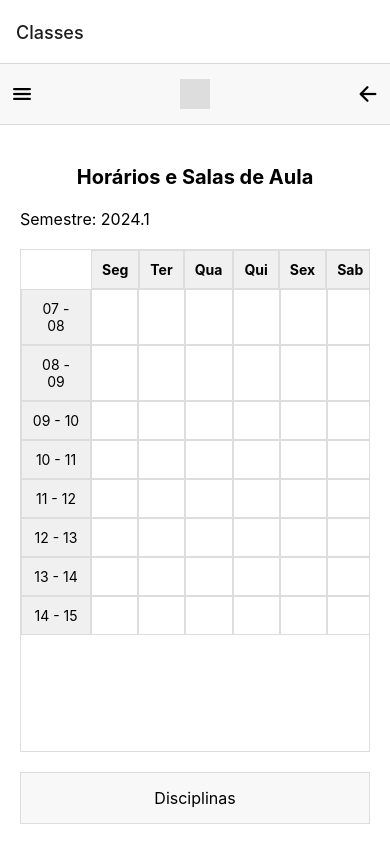
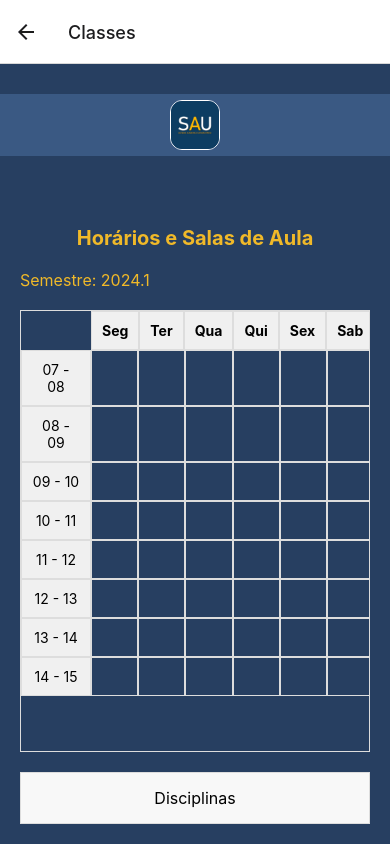
Before and after one commit to MarcosVieira71/SAUFrontEnd, a React Native app in the folder sau-mobile/: screen /Classes in a window 390 px wide. Built offline with nearby package versions, Linux system fonts and the light colour scheme.

Commit message:
make adjusts

```diff
--- a/sau-mobile/App.js
+++ b/sau-mobile/App.js
@@ -10,17 +10,20 @@ import GridHome from './views/GridView';
 import { LoginView } from './views/LoginView';
 import { ClassesView } from './views/ClassesView';
 import { Service } from './Service';
+import LoadingView from './views/LoadingView';
 
 const Stack = createStackNavigator();
+console.disableYellowBox = true; // desativa os warnings no expo
 
 export default class App extends React.Component {
     render () {
         return (
         <NavigationContainer>
-            <Stack.Navigator initialRouteName ="Classes">
+            <Stack.Navigator initialRouteName ="EntryView">
                 <Stack.Screen name="EntryView" component={EntryView} options ={{headerShown: false}}/>
                 <Stack.Screen name="LoginView" component={LoginView} options ={{headerShown: true}}/>
-                <Stack.Screen name="Home" component={GridHome} options ={{headerShown: true}}/>
+                <Stack.Screen name="Loading" component={LoadingView} options ={{headerShown: false}}/>
+                <Stack.Screen name="Home" component={GridHome} options ={{headerShown: false}}/>
                 <Stack.Screen name="Classes" component={ClassesView}/>
                 <Stack.Screen name="Subjects" component={Subjects}/>
             </Stack.Navigator>
--- a/sau-mobile/commons/utils.js
+++ b/sau-mobile/commons/utils.js
@@ -5,6 +5,9 @@ const HeaderImage = () => (
     <Image source={ require('../assets/adaptive-iconsau.png')}
         style = {{ width: 50,
         height: 50,
+        borderRadius: 12,
+        borderWidth: 1,
+        borderColor: 'white'
         }}
     />
 )
--- a/sau-mobile/package.json
+++ b/sau-mobile/package.json
@@ -13,13 +13,15 @@
     "@react-navigation/native": "^6.1.17",
     "@react-navigation/stack": "^6.3.29",
     "expo": "~51.0.14",
+    "expo-router": "^3.5.16",
     "expo-status-bar": "~1.12.1",
     "react": "18.2.0",
     "react-dom": "18.2.0",
     "react-native": "0.74.2",
     "react-native-safe-area-context": "^4.10.1",
     "react-native-screens": "^3.31.1",
-    "react-native-web": "~0.19.10"
+    "react-native-web": "~0.19.10",
+    "sleep-promise": "^9.1.0"
   },
   "devDependencies": {
     "@babel/core": "^7.20.0"
--- a/sau-mobile/views/ClassesView.js
+++ b/sau-mobile/views/ClassesView.js
@@ -1,6 +1,7 @@
 import React from 'react';
 import { View, Text, StyleSheet, ScrollView, TouchableOpacity } from 'react-native';
 import { Ionicons } from '@expo/vector-icons';
+import { HeaderView } from './HeaderView';
 
 export default function ClassesView() {
   const hours = ['07 - 08', '08 - 09', '09 - 10', '10 - 11', '11 - 12', '12 - 13', '13 - 14', '14 - 15'];
@@ -18,13 +19,7 @@ export default function ClassesView() {
 
   return (
     <View style={styles.container}>
-      <View style={styles.header}>
-        <Ionicons name="menu" size={24} color="black" />
-        <View style={styles.headerCenter}>
-          <View style={styles.headerImagePlaceholder} />
-        </View>
-        <Ionicons name="arrow-back" size={24} color="black" />
-      </View>
+      <HeaderView></HeaderView>
       <View style={styles.content}>
         <Text style={styles.title}>Horários e Salas de Aula</Text>
         <Text style={styles.semester}>Semestre: 2024.1</Text>
@@ -57,26 +52,7 @@ export default function ClassesView() {
 const styles = StyleSheet.create({
   container: {
     flex: 1,
-    backgroundColor: '#fff',
-  },
-  header: {
-    flexDirection: 'row',
-    justifyContent: 'space-between',
-    alignItems: 'center',
-    paddingHorizontal: 10,
-    paddingVertical: 15,
-    backgroundColor: '#f8f8f8',
-    borderBottomWidth: 1,
-    borderBottomColor: '#ddd',
-  },
-  headerCenter: {
-    flex: 1,
-    alignItems: 'center',
-  },
-  headerImagePlaceholder: {
-    width: 30,
-    height: 30,
-    backgroundColor: '#ddd',
+    backgroundColor: '#273f61'
   },
   content: {
     flex: 1,
@@ -87,10 +63,12 @@ const styles = StyleSheet.create({
     fontWeight: 'bold',
     textAlign: 'center',
     marginVertical: 20,
+    color: '#F0B929'
   },
   semester: {
     fontSize: 16,
     marginBottom: 20,
+    color: '#F0B929'
   },
   scheduleTable: {
     borderWidth: 1,
--- a/sau-mobile/views/GridView.js
+++ b/sau-mobile/views/GridView.js
@@ -1,6 +1,10 @@
 import React from 'react';
-import { StyleSheet, Text, View, FlatList, Dimensions, TouchableOpacity, Image } from 'react-native';
+import { StyleSheet, Text, View, FlatList, Dimensions, TouchableOpacity, Image, Alert } from 'react-native';
 import { useNavigation, useRoute } from '@react-navigation/native';
+import { HeaderView } from './HeaderView';
+import { createBottomTabNavigator } from '@react-navigation/bottom-tabs';
+import TabBarView from './TabbarView';
+import { NavigationContainer } from '@react-navigation/native';
 
 const ClockImage = () => (
   <Image source={require('../assets/clock.png')} style={styles.image} />
@@ -14,6 +18,10 @@ const GraduationImage = () => (
   <Image source={require('../assets/graduation.png')} style={styles.image} />
 );
 
+const LogoutImage = () => (
+  <Image source={require('../assets/logout.png')} style={styles.image} />
+);
+
 const EmptyImage = () => (
   <Image source={require('../assets/empty.png')} style={styles.image} />
 );
@@ -21,6 +29,8 @@ const EmptyImage = () => (
 const data = [
   { key: 'Horarios e Sala de Aula' },
   { key: 'Disciplinas em curso' },
+  { key: 'Controle de faltas'},
+  { key: 'Logout'}
 ];
 
 const formatData = (data, numColumns) => {
@@ -38,9 +48,12 @@ const formatData = (data, numColumns) => {
 const numColumns = 2;
 const GridHome = () => {
   const navigation = useNavigation();
+  const route = useRoute();
 
-  const route = useRoute();
-  const loginData = route.params.data
+  const createTwoButtonAlert = (title, msg) =>
+    Alert.alert(title, msg, [
+      {text: 'OK', onPress: () => console.log('OK Pressed')},
+    ]);
 
   const renderItem = ({ item, index }) => {
     if (item.empty === true) {
@@ -51,12 +64,17 @@ const GridHome = () => {
         navigation.navigate('Subjects'); // Navegue para a outra página
       if(item.key === "Horarios e Sala de Aula")
         navigation.navigate('Classes');
+      if(item.key === "Controle de faltas")
+          createTwoButtonAlert('Ops...', 'Feature indisponivel no momento. :(')
+      if(item.key === "Logout")
+          navigation.navigate('EntryView');
     };
 
     let IconComponent = EmptyImage;
     if (index === 0) IconComponent = ClockImage;
     else if (index === 1) IconComponent = GraduationImage;
     else if (index === 2) IconComponent = CalendarImage;
+    else if (index == 3) IconComponent = LogoutImage;
 
     return (
       <TouchableOpacity style={styles.item} onPress={onPressHandler}>
@@ -66,9 +84,13 @@ const GridHome = () => {
     );
   };
 
+  if (route.params?.response == undefined)
+  {
     return (
         <View style={styles.container}>
-    <Text>{loginData}</Text>
+          <HeaderView style={styles.headerShadow}/>
+          <View style={styles.gridContainer}>
+          <Text style={styles.homeText}>Boa noite, Teste (34434050).</Text>
             <FlatList
               data={formatData(data, numColumns)}
               style={styles.container}
@@ -76,14 +98,37 @@ const GridHome = () => {
               numColumns={numColumns}
             />
           </View>
+        </View>
     );
+  } else
+  {
+    return (
+        <View style={styles.container}>
+          <HeaderView style={styles.headerShadow}/>
+          <View style={styles.gridContainer}>
+          <Text style={styles.homeText}>Boa noite, Caio (1921050)</Text>
+            <FlatList
+              data={formatData(data, numColumns)}
+              style={styles.container}
+              renderItem={renderItem}
+              numColumns={numColumns}
+            />
+          </View>
+        </View>
+    );
+  }
 };
 
 const styles = StyleSheet.create({
   container: {
     flex: 1,
-    marginVertical: 20,
-    marginHorizontal: 8,
+    backgroundColor: '#273f61'
+  },
+  gridContainer: {
+    flex: 1,
+    marginVertical: 10,
+    marginHorizontal: 10,
+    backgroundColor: '#273f61',
   },
   item: {
     backgroundColor: '#F0B929',
@@ -98,12 +143,18 @@ const styles = StyleSheet.create({
   },
   itemText: {
     color: '#273f61',
-    paddingTop: 10,
+    paddingTop: 70,
   },
   image: {
-    width: 70,
-    height: 70,
+    width: 65,
+    height: 65,
     tintColor: '#273f61',
+  },
+  homeText: {
+    paddingLeft: 15,
+    paddingBottom: 20,
+    fontWeight: 'bold',
+    color: '#F0B929'
   },
 });
 
--- a/sau-mobile/views/HeaderView.js
+++ b/sau-mobile/views/HeaderView.js
@@ -24,7 +24,6 @@ export class ImgHeader extends React.Component {
     }
 }
 
-
 export class ButtonHeader extends React.Component {
     render() {
         return (
@@ -42,12 +41,13 @@ export class ButtonHeader extends React.Component {
 const styles = StyleSheet.create({
     containerHeader: {
         flex: 0.1,
-        backgroundColor: '#273f61',
+        backgroundColor: '#3A5983',
         alignItems: 'center',
-        justifyContent: 'center'
+        justifyContent: 'center',
+        marginVertical: 30,
     },
 
     containerImg: {
-        alignSelf: 'center'
+        alignSelf: 'center',
     },
   });
--- /dev/null
+++ b/sau-mobile/views/LoadingView.js
@@ -0,0 +1,58 @@
+import React, { useCallback, useState, useEffect } from 'react'
+import { View, Text, StyleSheet, Image, Dimensions, ActivityIndicator, Button, Pressable, Alert } from 'react-native';
+import { Link, useNavigation, useRoute } from '@react-navigation/native';
+import { SafeAreaView } from 'react-native-safe-area-context';
+import { TextInput } from 'react-native-gesture-handler';
+import { WebView, Linking } from 'react-native';
+import sleep from 'sleep-promise';
+
+const LoadingView = () => {
+
+
+    const route = useRoute()
+    const navigation = useNavigation();
+
+    const username = route.params.username
+    const password = route.params.password
+
+    let [isLoading, setIsLoading] = useState(true);
+    let [error, setError] = useState();
+    let [response, setResponse] = useState();
+    const getData = () => {
+        fetch(`http://192.168.0.10:8000/api/v1/auth/login?username=1921050&password=962Bruto`)
+            .then(res => res.text())
+            .then((text) => setResponse(text))
+            .catch((error) => setError(error))
+            .then(sleep(4000))
+            .finally(() => setIsLoading(false));
+    }
+    useEffect(() => {
+        setIsLoading(true);
+        getData();
+    }, [])
+
+    if (isLoading)
+    {
+        return (
+            <View style={styles.container}>
+                <ActivityIndicator size='large'/>
+            </View>
+          );
+    } else {
+        if (response.includes("SUCESS LOGIN"))
+        {
+            navigation.navigate("Home", { response: response });
+        }
+    }
+}
+
+const styles = StyleSheet.create({
+    container: {
+        flex: 1,
+        backgroundColor: '#fff',
+        alignItems: 'center',
+        justifyContent: 'center',
+    },
+});
+
+export default LoadingView;
--- a/sau-mobile/views/SubjectsView.js
+++ b/sau-mobile/views/SubjectsView.js
@@ -29,9 +29,18 @@ const Subjects = () => {
             <Text style={styles.cell}>Cálculo A Uma Variável</Text>
             <Text style={styles.cell}>6</Text>
           </View>
+          <View style={styles.tableRow}>
+            <Text style={styles.cell}>MAT4200</Text>
+            <Text style={styles.cell}>Algebra Linear I</Text>
+            <Text style={styles.cell}>4</Text>
+          </View>
+          <View style={styles.tableRow}>
+            <Text style={styles.cell}>INF1039</Text>
+            <Text style={styles.cell}>PROJETOS: APLICA INTERATIVAS</Text>
+            <Text style={styles.cell}>4</Text>
+          </View>
         </View>
       </View>
-      <ButtonHeader />
       </View>
   );
 };
@@ -51,11 +60,11 @@ const styles = StyleSheet.create({
   title: {
     fontSize: 18,
     fontWeight: 'bold',
-    color: 'white',
+    color: '#F0B929',
   },
   semester: {
     fontSize: 16,
-    color: 'white',
+    color: '#F0B929',
   },
   content: {
     flex: 1,
@@ -69,7 +78,7 @@ const styles = StyleSheet.create({
     flexDirection: 'row',
     justifyContent: 'space-between',
     borderBottomWidth: 1,
-    borderColor: '#CCCCCC',
+    borderColor: '#F0B929',
     paddingVertical: 10,
   },
   headerCell: {
@@ -80,6 +89,7 @@ const styles = StyleSheet.create({
     flex: 1,
     textAlign: 'center',
     fontSize: 16,
+    color: '#F0B929'
   },
 });
 
--- /dev/null
+++ b/sau-mobile/views/TabbarView.js
@@ -0,0 +1,20 @@
+import * as React from 'react';
+import { Text, View } from 'react-native';
+import { NavigationContainer } from '@react-navigation/native';
+import { createBottomTabNavigator } from '@react-navigation/bottom-tabs';
+
+
+const Tab = createBottomTabNavigator();
+
+const TabBarView = () => {
+  return (
+    <NavigationContainer>
+      <Tab.Navigator>
+        <Tab.Screen name="Home" component={HomeScreen} />
+        <Tab.Screen name="Settings" component={SettingsScreen} />
+      </Tab.Navigator>
+    </NavigationContainer>
+  );
+}
+
+export { TabBarView }
```
Also changed, not shown: sau-mobile/views/LoginView.js (+33 -30 lines), sau-mobile/assets/logout.png (added), 1 other file (tests, documents, lock files or other folders). Lines whose indentation alone changed are shown as unchanged.
